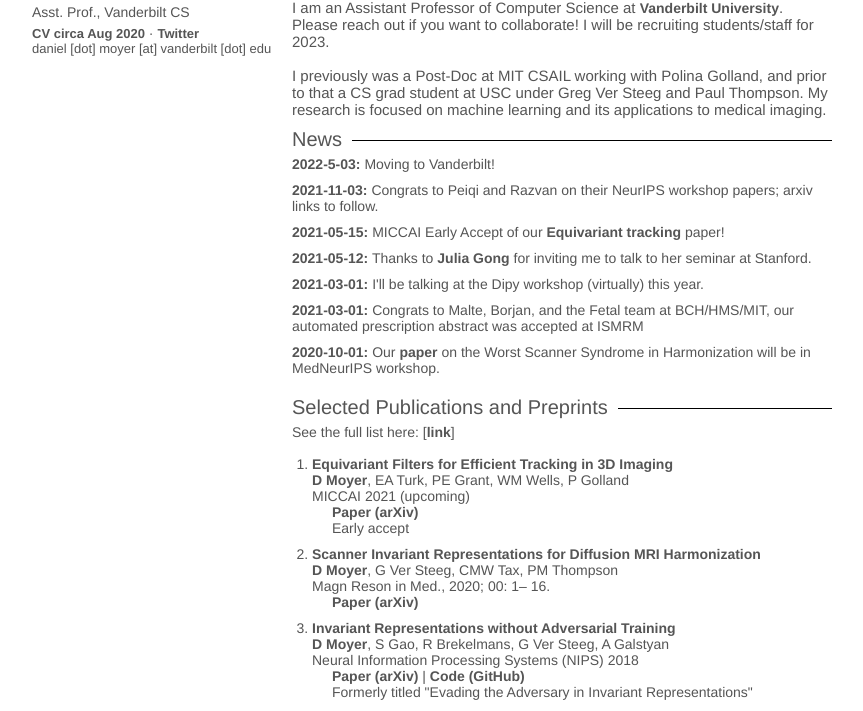
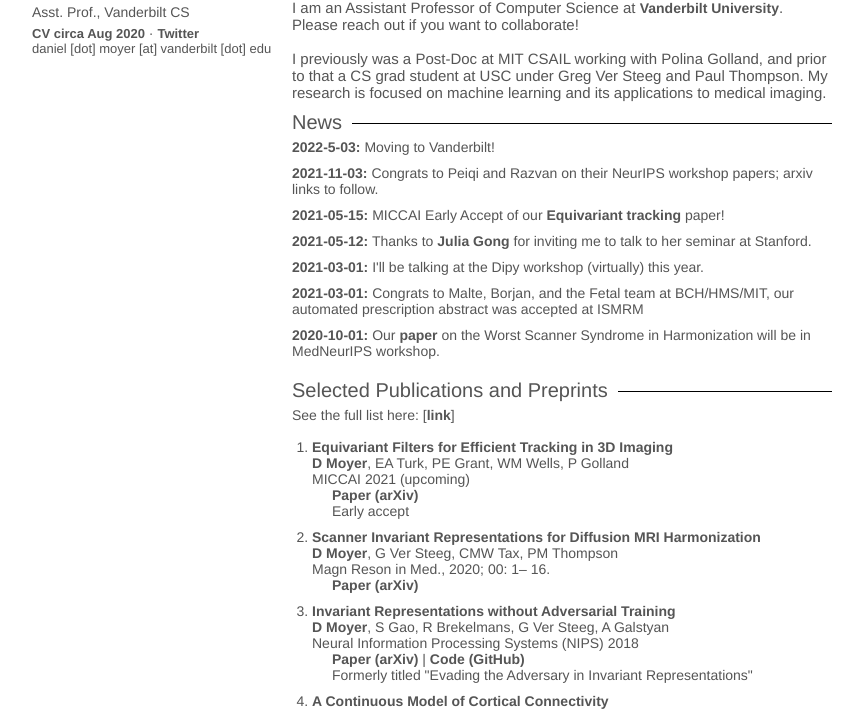
Before and after one commit to dcmoyer/dcmoyer.github.io, a plain HTML site: page index.html in a window 1280 px wide. Shown: the part 89-800 px from the top of the page, without its empty margins (208-1071 px from the left). Drawn offline with nearby package versions, Linux system fonts and the light colour scheme; some packages are replaced by stand-ins of ours.

```diff
--- a/index.html
+++ b/index.html
@@ -46,7 +46,6 @@
 <p>
 I am an Assistant Professor of Computer Science at <b>Vanderbilt University</b>.
 Please reach out if you want to collaborate!
-I will be recruiting students/staff for 2023.
 <br />
 <br />
 
```
